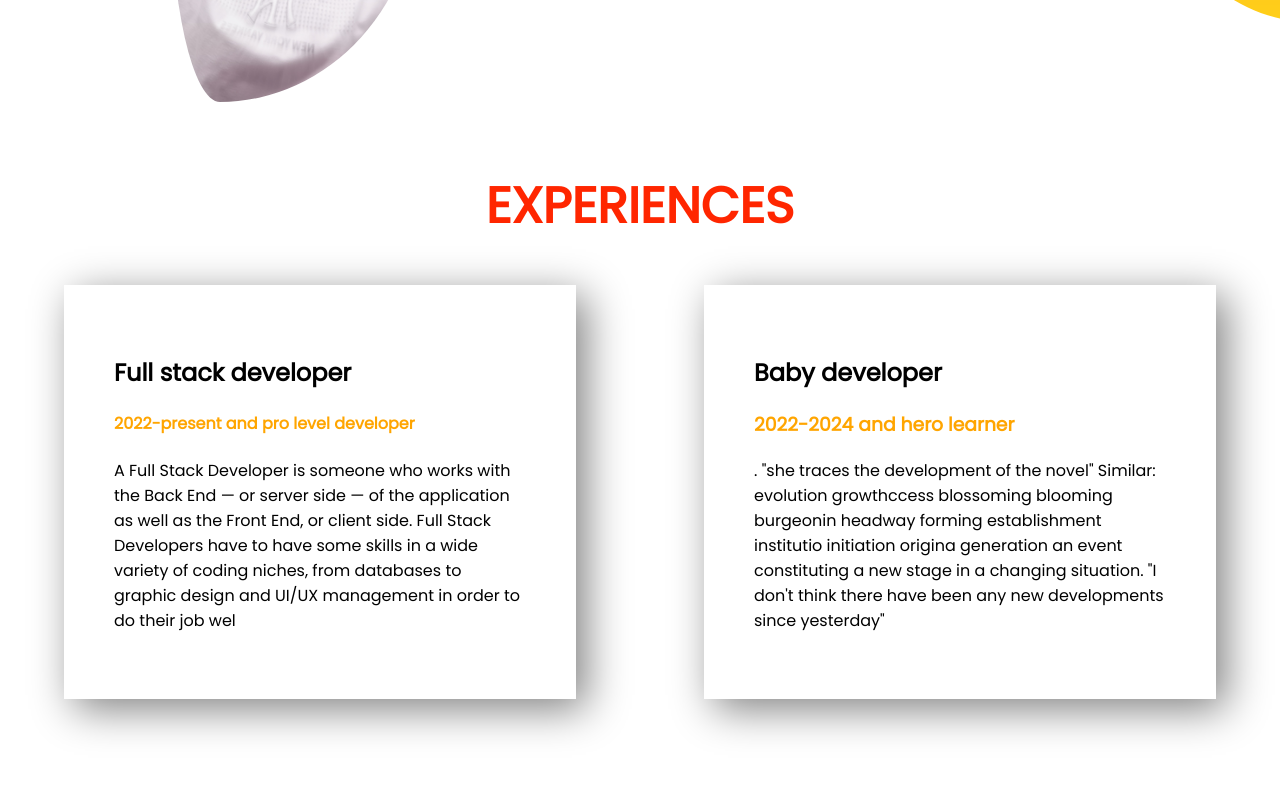
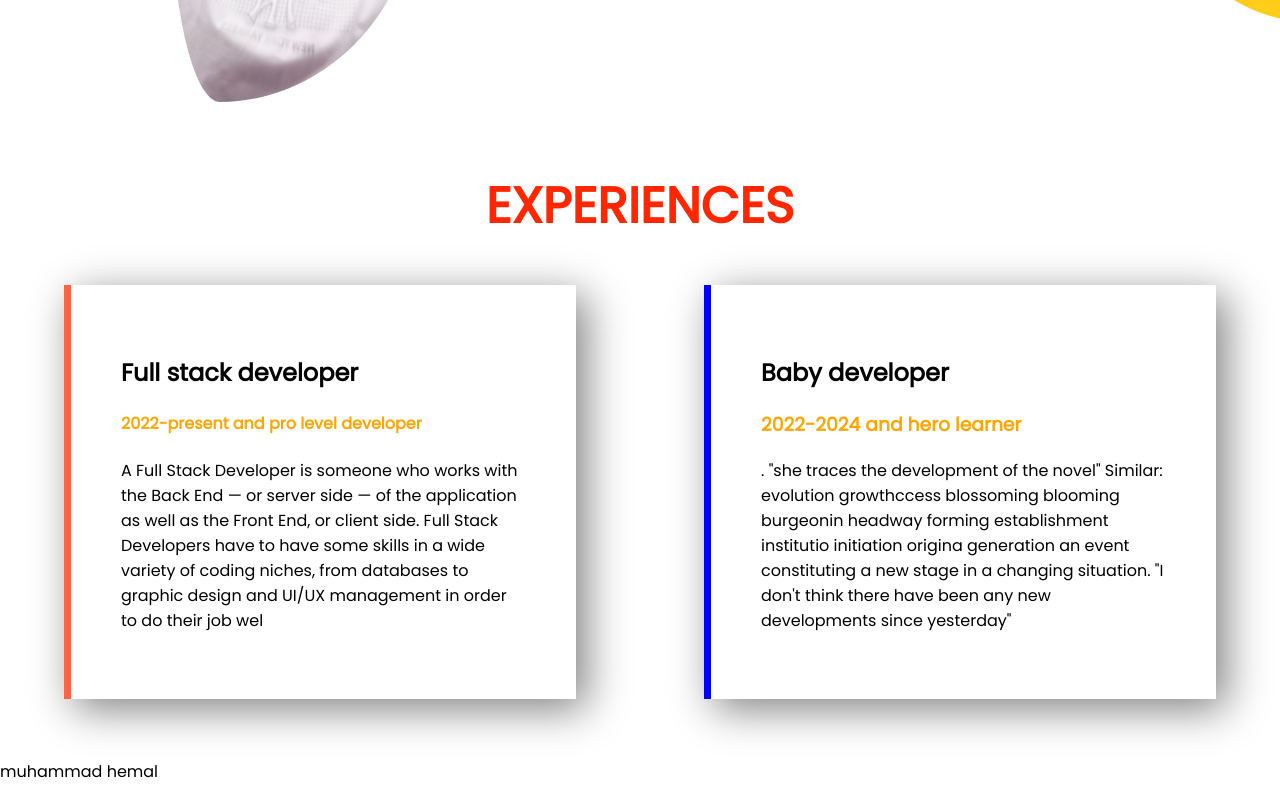
Before and after one commit to shahariar29/developer-protfolio, a plain HTML site: page index.html in a window 1280 px wide. Shown: the part 819-1619 px from the top of the page. Before the commit the page ends 1578 px from the top, so only its background shows below. Drawn offline with Linux system fonts and the light colour scheme.

Commit message:
style and html

```diff
--- a/index.html
+++ b/index.html
@@ -46,7 +46,7 @@
         <h1 class="experiences-style">EXPERIENCES</h1>
         <div class="flexible-container">
 
-            <div class="experiences-item ">
+            <div id="full-stack" class="experiences-item ">
                 <h1>Full stack developer</h1>
                 <h4 class="orange-color">2022-present and pro level developer
                 </h4>
@@ -78,5 +78,8 @@
 
 
 </body>
+<footer>
+    <p>muhammad hemal</p>
+</footer>
 
 </html>
--- a/style.css
+++ b/style.css
@@ -58,4 +58,14 @@ body {
     margin-right: 5%;
     box-shadow: 10px 10px 40px gray;
     padding: 50px;
+    border-left: 7px solid blue;
+
 }
+
+#full-stack {
+    border-left: 7px solid tomato;
+}
+
+footer p {
+    text-align: ;
+}
```
